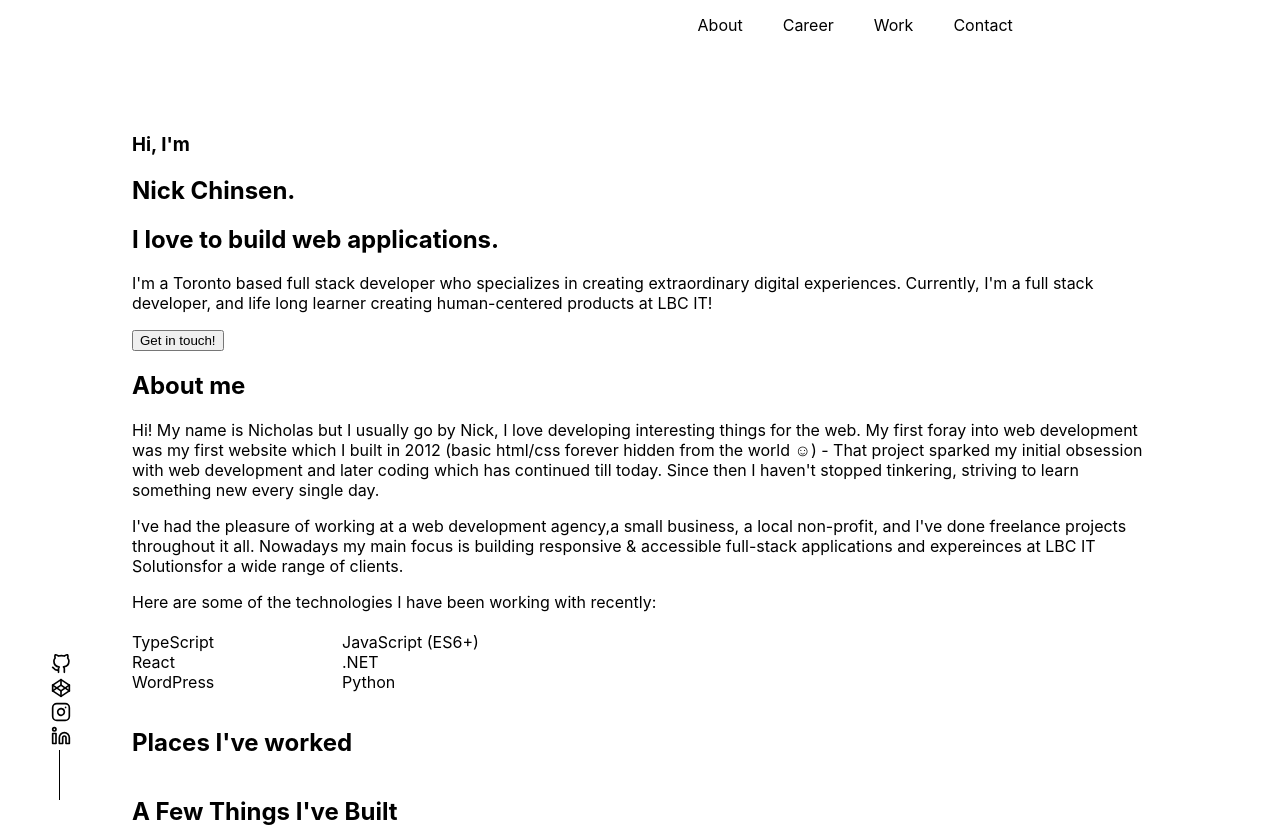
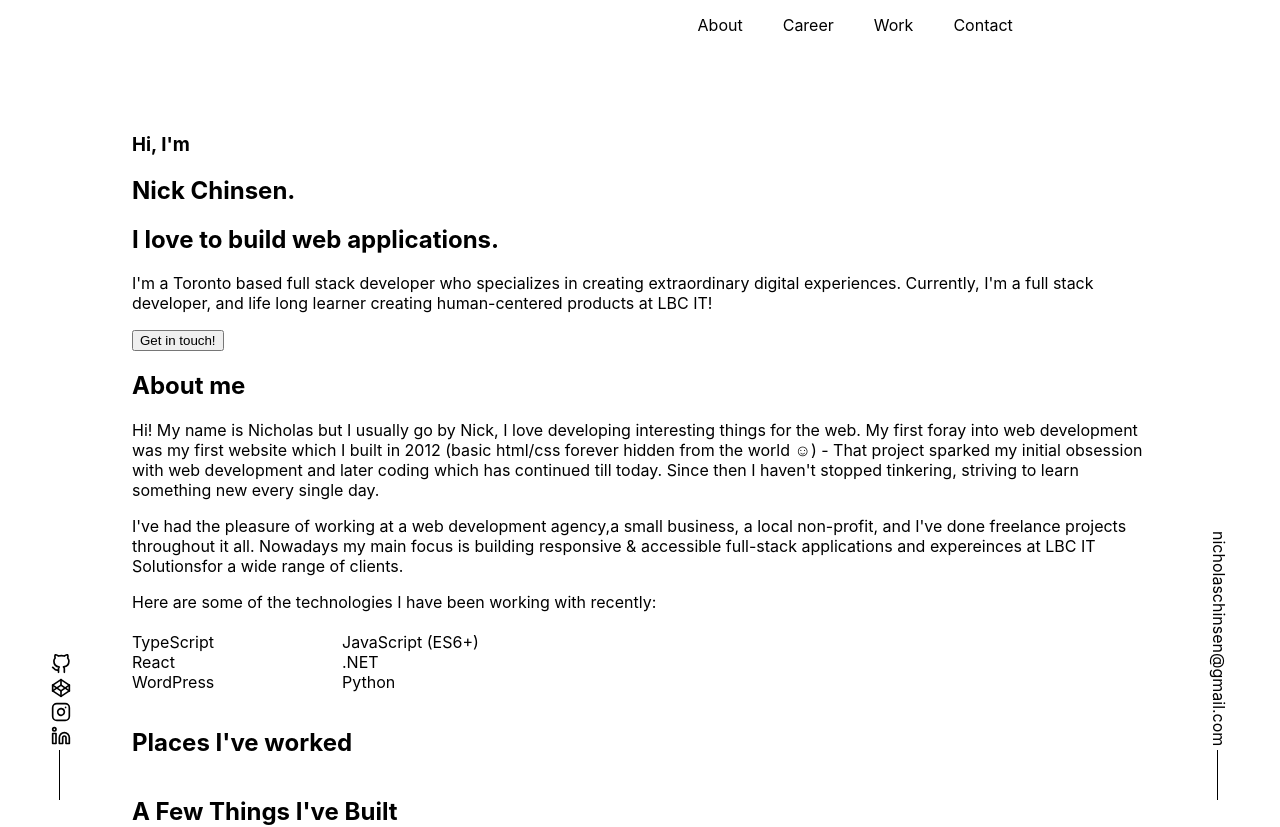
Before and after one commit to karnnivore/nick-chinsen-website, a Next.js app: page / in a window 1280 px wide. Shown: the top 827 px of the page. Built offline with nearby package versions, Linux system fonts and the light colour scheme.

Commit message:
Add vertical email link to right sidebar

```diff
--- a/pages/index.tsx
+++ b/pages/index.tsx
@@ -55,6 +55,11 @@ const Home: NextPage = () => {
           </li>
           <div className={styles.verticalLine}></div>
         </ul>
+      </div>
+
+      <div className={styles.sidebarEmail}>
+        <a>nicholaschinsen@gmail.com</a>
+        <div className={styles.emailLine}></div>
       </div>
 
       <main className={styles.main}>
--- a/styles/Home.module.css
+++ b/styles/Home.module.css
@@ -163,6 +163,21 @@
   list-style: none;
 }
 
+/* sidebar styling */
+.sidebarEmail {
+  position: fixed;
+  right: 4vw;
+  bottom: 0;
+}
+.sidebarEmail a{
+  writing-mode: vertical-rl;
+}
+.emailLine {
+  border-left: 1px solid black;
+  height: 50px;
+  margin-left: 8px;
+}
+
 /* footer styling */
 .footer {
   display: flex;
```
